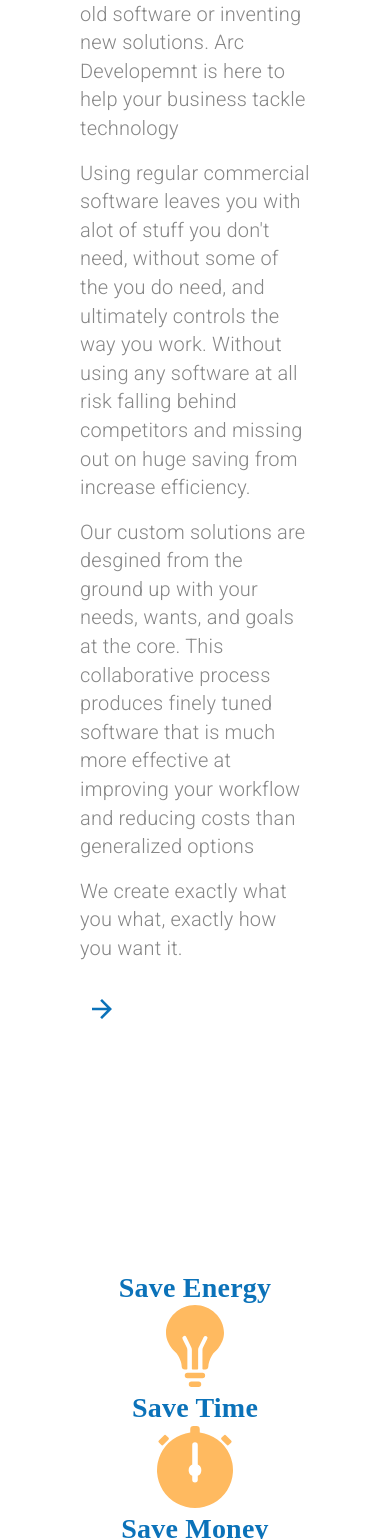
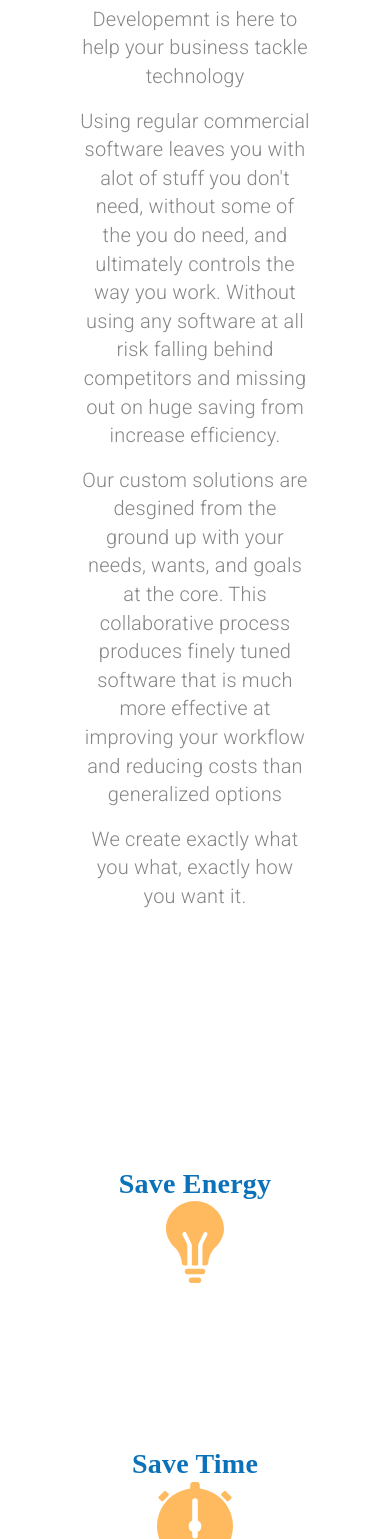
Before and after one commit to arunsinghsnd/NativeCodeLab, a React (Create React App) app: page /customsoftware in a window 390 px wide. Shown: the part 369-1908 px from the top of the page. Built offline with nearby package versions, Linux system fonts and the light colour scheme.

Commit message:
made responsive to the software devlopemnt pages

```diff
--- a/src/components/CustomSoftware.js
+++ b/src/components/CustomSoftware.js
@@ -7,6 +7,7 @@ import {
   Typography,
   useMediaQuery,
   IconButton,
+  Hidden,
 } from "@material-ui/core";
 import { Link } from "react-router-dom";
 
@@ -44,6 +45,7 @@ const useStyles = makeStyles(theme => ({
 const CustomSoftware = props => {
   const classes = useStyles();
   const theme = useTheme();
+  const matchesMD = useMediaQuery(theme.breakpoints.down("md"));
   const matchesSM = useMediaQuery(theme.breakpoints.down("sm"));
 
   const documentsOptions = {
@@ -84,7 +86,13 @@ const CustomSoftware = props => {
 
   return (
     <Grid container direction="column" className={classes.mainContainer}>
-      <Grid item container direction="row">
+      <Grid
+        item
+        container
+        direction="row"
+        justifyContent={matchesMD ? "center" : undefined}
+      >
+        <Hidden mdDown>
           <Grid
             item
             className={classes.arrowContainer}
@@ -101,34 +109,55 @@ const CustomSoftware = props => {
               <img src={backArrow} alt="Back to Services Page" />
             </IconButton>
           </Grid>
+        </Hidden>
+
         <Grid item container direction="column" className={classes.heading}>
           <Grid item>
-            <Typography variant="h2">Custom Software Developemnt</Typography>
+            <Typography align={matchesMD ? "center" : undefined} variant="h2">
+              Custom Software Developemnt
+            </Typography>
           </Grid>
           <Grid item>
-            <Typography variant="body2" paragraph>
+            <Typography
+              variant="body2"
+              align={matchesMD ? "center" : undefined}
+              paragraph
+            >
               Wheather we're replacing old software or inventing new solutions.
               Arc Developemnt is here to help your business tackle technology
             </Typography>
-            <Typography variant="body2" paragraph>
+            <Typography
+              align={matchesMD ? "center" : undefined}
+              variant="body2"
+              paragraph
+            >
               Using regular commercial software leaves you with alot of stuff
               you don't need, without some of the you do need, and ultimately
               controls the way you work. Without using any software at all risk
               falling behind competitors and missing out on huge saving from
               increase efficiency.
             </Typography>
-            <Typography variant="body2" paragraph>
+            <Typography
+              align={matchesMD ? "center" : undefined}
+              variant="body2"
+              paragraph
+            >
               Our custom solutions are desgined from the ground up with your
               needs, wants, and goals at the core. This collaborative process
               produces finely tuned software that is much more effective at
               improving your workflow and reducing costs than generalized
               options
             </Typography>
-            <Typography variant="body2" paragraph>
+            <Typography
+              align={matchesMD ? "center" : undefined}
+              variant="body2"
+              paragraph
+            >
               We create exactly what you what, exactly how you want it.
             </Typography>
           </Grid>
         </Grid>
+        <Hidden mdDown>
           <Grid item className={classes.arrowContainer}>
             <IconButton
               style={{ backgroundColor: "transparent" }}
@@ -144,6 +173,7 @@ const CustomSoftware = props => {
               />
             </IconButton>
           </Grid>
+        </Hidden>
       </Grid>
       <Grid
         item
@@ -173,7 +203,11 @@ const CustomSoftware = props => {
           direction="column"
           md
           alignItems="center"
-          style={{ maxWidth: "40em" }}
+          style={{
+            maxWidth: "40em",
+            marginTop: matchesMD ? "10em" : 0,
+            marginBottom: matchesMD ? "10em" : 0,
+          }}
         >
           <Grid item>
             <Typography variant="h4">Save Time</Typography>
@@ -198,8 +232,20 @@ const CustomSoftware = props => {
           </Grid>
         </Grid>
       </Grid>
-      <Grid item container direction="row" justifyContent="space-between">
-        <Grid item container className={classes.itemContainer} md>
+      <Grid
+        item
+        container
+        alignItems={matchesMD ? "center" : undefined}
+        direction={matchesMD ? "column" : "row"}
+        justifyContent="space-between"
+      >
+        <Grid
+          item
+          container
+          className={classes.itemContainer}
+          style={{ marginBottom: matchesMD ? "15em" : 0 }}
+          md
+        >
           <Grid item container direction="column" md>
             <Grid item>
               <Typography variant="h4">Digital Documents & Data</Typography>
@@ -281,8 +327,21 @@ const CustomSoftware = props => {
           </Grid>
         </Grid>
       </Grid>
-      <Grid item container direction="row" justifyContent="space-between">
-        <Grid item container className={classes.itemContainer} md>
+      <Grid
+        item
+        container
+        alignItems={matchesMD ? "center" : undefined}
+        direction={matchesMD ? "column" : "row"}
+        justifyContent="space-between"
+        style={{ marginBottom: "10em" }}
+      >
+        <Grid
+          item
+          container
+          className={classes.itemContainer}
+          style={{ marginBottom: matchesMD ? "15em" : 0 }}
+          md
+        >
           <Grid item container direction="column" md>
             <Grid item>
               <Typography variant="h4">Automation</Typography>
```
Lines whose indentation alone changed are shown as unchanged.
